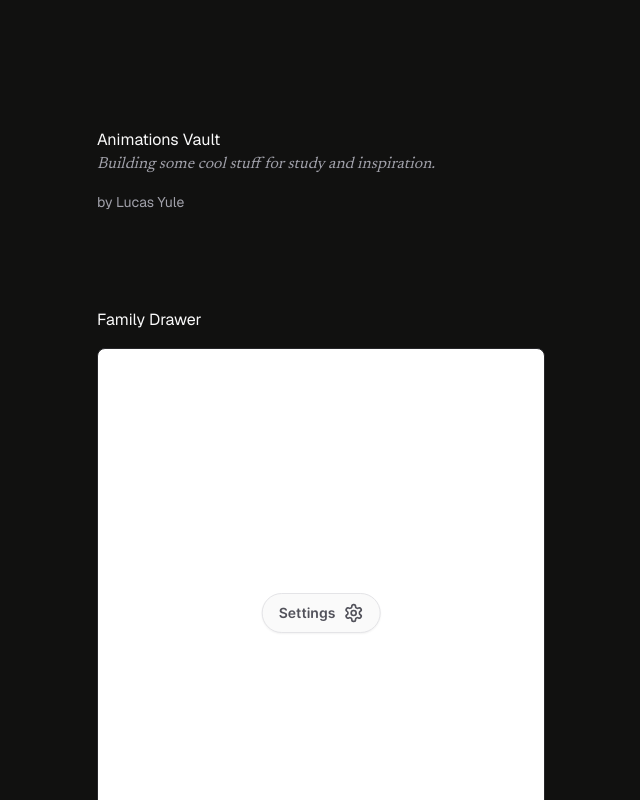
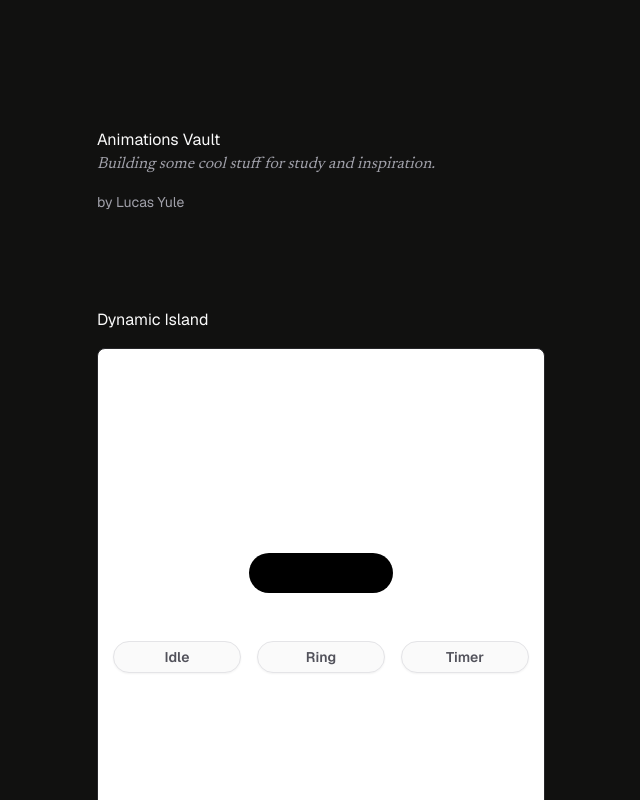
Before and after one commit to lucasyule2212/animations-vault, a Next.js app: page / in a window 1280 px wide. Shown: the top 800 px of the page, without its empty margins (319-959 px from the left). Built offline with nearby package versions, Linux system fonts and the light colour scheme.

Commit message:
feat(dynamic-island): adding base UI components and layout

```diff
--- /dev/null
+++ b/src/app/(home)/components/dynamic-island-section.tsx
@@ -0,0 +1,14 @@
+import DynamicIslandComponent from '@/components/dynamic-island/dynamic-island-component'
+
+const DynamicIslandSection = () => {
+  return (
+    <section className="mt-24 flex flex-col gap-4 sm:px-16 md:px-20 lg:px-32 xl:px-52">
+      <header className="flex items-center gap-4">
+        <h2>Dynamic Island</h2>
+      </header>
+      <DynamicIslandComponent />
+    </section>
+  )
+}
+
+export default DynamicIslandSection
--- a/src/app/(home)/page.tsx
+++ b/src/app/(home)/page.tsx
@@ -1,6 +1,7 @@
 import AnimatedTabsSection from './components/animated-tabs-section'
 import AppleStoreCardSection from './components/apple-store-card-section'
 import AppleStoreListSection from './components/apple-store-list-section'
+import DynamicIslandSection from './components/dynamic-island-section'
 import EaseSection from './components/ease-section'
 import FamilyDrawerSection from './components/family-drawer-section'
 import FeedbackPopoverSection from './components/feedback-popover-section'
@@ -15,6 +16,7 @@ export default function Home() {
     <main className="flex w-screen flex-col rounded-md px-2 py-10 text-base text-accent-foreground sm:px-16 md:px-20 lg:px-32 lg:py-32 xl:px-52">
       <HeaderSection />
       <div className="animate-orchestration delay-500">
+        <DynamicIslandSection />
         <FamilyDrawerSection />
         <TrashInteractionSection />
         <MultiStepComponentSection />
--- /dev/null
+++ b/src/components/dynamic-island/dynamic-island-component.tsx
@@ -0,0 +1,56 @@
+'use client'
+import { useMemo, useState } from 'react'
+
+import { Button } from '../ui/button'
+import { Card } from '../ui/card'
+import RingView from './ring-view'
+import TimerView from './timer-view'
+
+const DynamicIslandComponent = () => {
+  const [view, setView] = useState('idle')
+
+  const content = useMemo(() => {
+    switch (view) {
+      case 'idle':
+        return
+
+      case 'ring':
+        return <RingView />
+
+      case 'timer':
+        return <TimerView />
+
+      default:
+        break
+    }
+  }, [view])
+
+  return (
+    <Card className="relative flex min-h-[530px] w-full min-w-[350px] flex-col items-center justify-center gap-12 bg-white p-6">
+      <div className="h-10 w-36 rounded-full bg-black p-2">{content}</div>
+
+      <div className="flex justify-evenly gap-4">
+        <Button
+          className="focus:animate-scale-animate h-8 w-32 rounded-full border border-zinc-200 font-semibold text-zinc-600 shadow-sm transition-transform hover:bg-zinc-100"
+          onClick={() => setView('idle')}
+        >
+          Idle
+        </Button>
+        <Button
+          className="focus:animate-scale-animate h-8 w-32 rounded-full border border-zinc-200 font-semibold text-zinc-600 shadow-sm transition-transform hover:bg-zinc-100"
+          onClick={() => setView('ring')}
+        >
+          Ring
+        </Button>
+        <Button
+          className="focus:animate-scale-animate h-8 w-32 rounded-full border border-zinc-200 font-semibold text-zinc-600 shadow-sm"
+          onClick={() => setView('timer')}
+        >
+          Timer
+        </Button>
+      </div>
+    </Card>
+  )
+}
+
+export default DynamicIslandComponent
--- /dev/null
+++ b/src/components/dynamic-island/ring-view.tsx
@@ -0,0 +1,5 @@
+const RingView = () => {
+  return <div>RingView</div>
+}
+
+export default RingView
--- /dev/null
+++ b/src/components/dynamic-island/timer-view.tsx
@@ -0,0 +1,5 @@
+const TimerView = () => {
+  return <div>TimerView</div>
+}
+
+export default TimerView
--- a/tailwind.config.ts
+++ b/tailwind.config.ts
@@ -106,11 +106,16 @@ const config = {
           },
           to: { opacity: '1', transform: 'translateY(0)', filter: 'blur(0px)' },
         },
+        'scale-animate': {
+          '0%': { transform: 'scale(0.95)' },
+          '100%': { transform: 'scale(1)' },
+        },
       },
       animation: {
         'accordion-down': 'accordion-down 0.2s ease-out',
         'accordion-up': 'accordion-up 0.2s ease-out',
         orchestration: 'orchestration 0.5s ease-out 120ms both',
+        'scale-animate': 'scale-animate 0.25s ease-out',
       },
     },
   },
```
